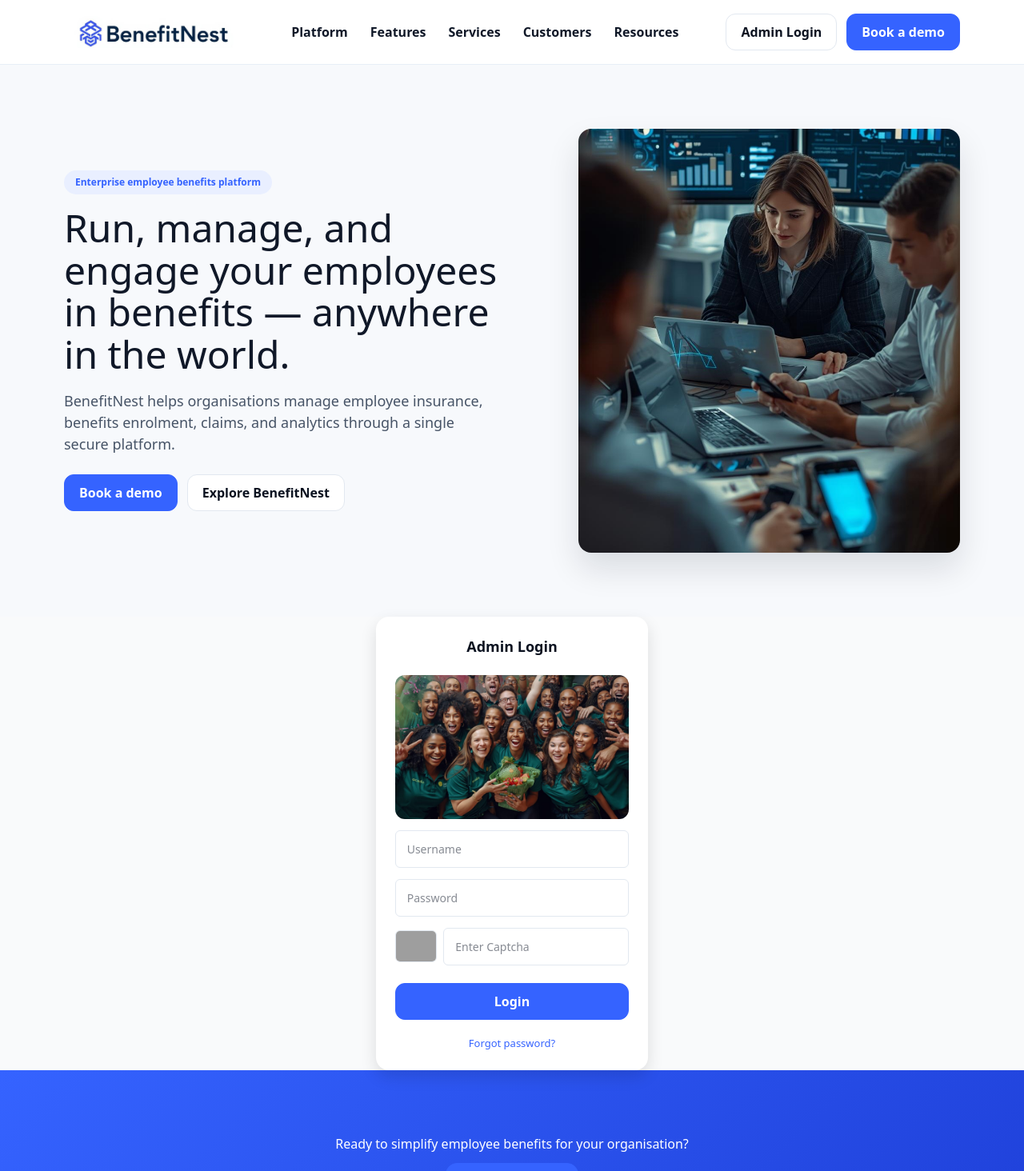
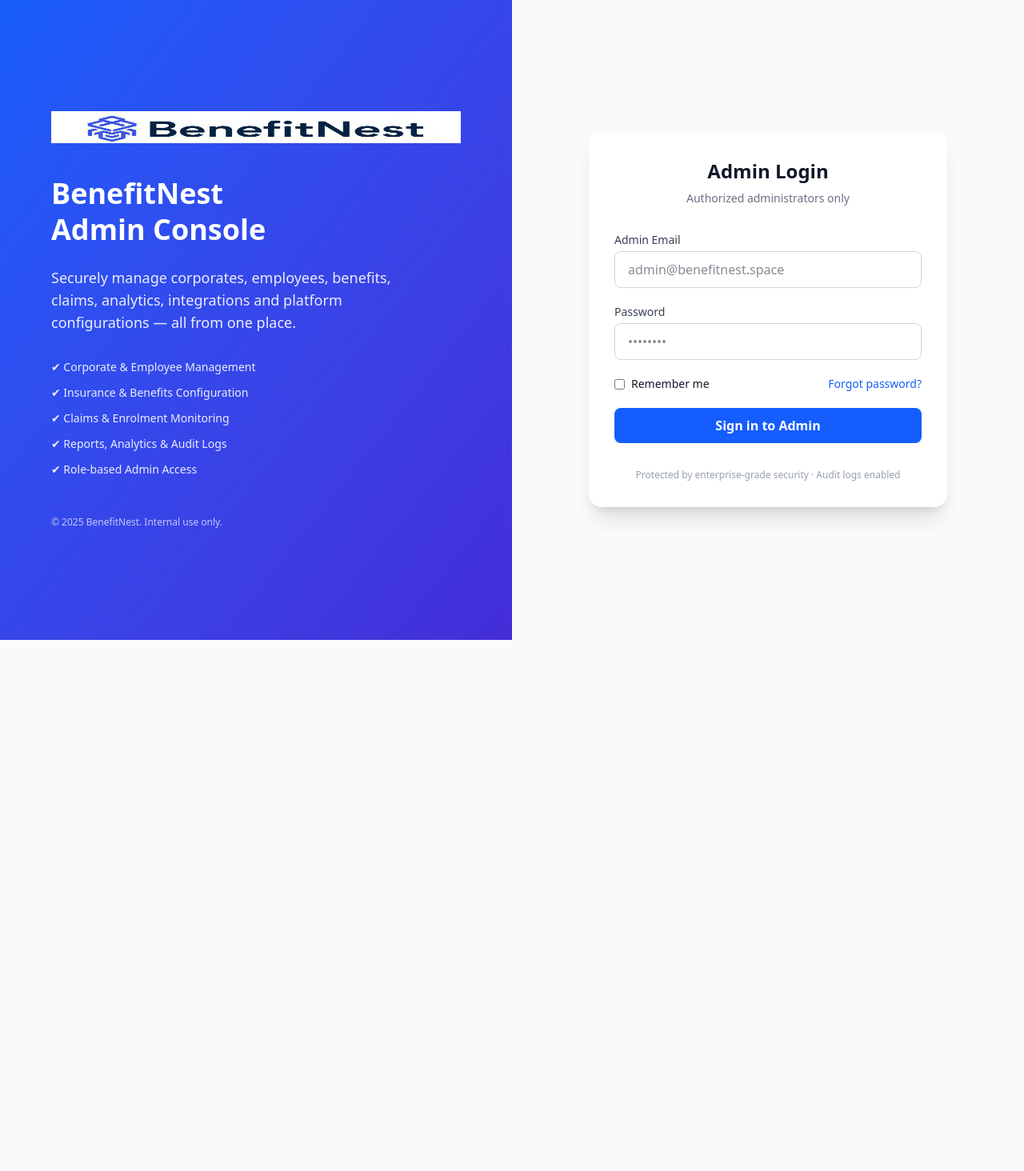
Before and after one commit to sanjaisinghraj/benefitnest-frontend, a Next.js app: page /admin in a window 1280 px wide. Shown: the top 1464 px of the page at 80% size. After the commit the page ends 800 px from the top, so only its background shows below. Built offline with nearby package versions, Linux system fonts and the light colour scheme; grey boxes are pictures that could not be loaded.

Commit message:
changed admin/page.tsx file

```diff
--- a/app/admin/page.tsx
+++ b/app/admin/page.tsx
@@ -1,244 +1,132 @@
 "use client";
 
-import React from "react";
+import { useState } from "react";
 
-export default function Page() {
+export default function AdminLoginPage() {
+  const [email, setEmail] = useState("");
+  const [password, setPassword] = useState("");
+  const [loading, setLoading] = useState(false);
+  const [error, setError] = useState("");
+
+  const handleSubmit = async (e: React.FormEvent) => {
+    e.preventDefault();
+    setError("");
+    setLoading(true);
+
+    // basic validation (backend later)
+    if (!email || !password) {
+      setError("Email and password are required.");
+      setLoading(false);
+      return;
+    }
+
+    // TODO: connect real backend API
+    setTimeout(() => {
+      setLoading(false);
+    }, 1000);
+  };
+
   return (
-    <>
-      {/* HEADER */}
-      <header className="site-header">
-        <div className="container nav">
-          <a className="logo" href="/">
-            <img src="/images/marketing/logo.png" alt="BenefitNest" />
-          </a>
+    <div className="min-h-screen grid grid-cols-1 md:grid-cols-2 bg-gray-50">
+      {/* LEFT SIDE – BRAND / INFO */}
+      <div className="hidden md:flex flex-col justify-center px-16 bg-gradient-to-br from-blue-600 to-indigo-700 text-white">
+        <img
+          src="/images/marketing/logo.png"
+          alt="BenefitNest"
+          className="h-10 mb-10"
+        />
 
-          <nav className="menu">
-            <a href="#">Platform</a>
-            <a href="#">Features</a>
-            <a href="#">Services</a>
-            <a href="#">Customers</a>
-            <a href="#">Resources</a>
-          </nav>
+        <h1 className="text-4xl font-bold leading-tight mb-6">
+          BenefitNest <br /> Admin Console
+        </h1>
 
-          <div className="actions">
+        <p className="text-lg opacity-90 max-w-md">
+          Securely manage corporates, employees, benefits, claims, analytics,
+          integrations and platform configurations — all from one place.
+        </p>
 
+        <ul className="mt-8 space-y-3 text-sm opacity-90">
+          <li>✔ Corporate & Employee Management</li>
+          <li>✔ Insurance & Benefits Configuration</li>
+          <li>✔ Claims & Enrolment Monitoring</li>
+          <li>✔ Reports, Analytics & Audit Logs</li>
+          <li>✔ Role-based Admin Access</li>
+        </ul>
 
-<a
-  className="btn ghost"
-  href="https://admin.benefitnest.space/admin"
->
-  Admin Login
-</a>
-            <a className="btn primary" href="#">Book a demo</a>
+        <p className="mt-12 text-xs opacity-70">
+          © {new Date().getFullYear()} BenefitNest. Internal use only.
+        </p>
+      </div>
+
+      {/* RIGHT SIDE – LOGIN FORM */}
+      <div className="flex items-center justify-center px-6">
+        <div className="w-full max-w-md bg-white rounded-2xl shadow-xl p-8">
+          <div className="text-center mb-8">
+            <h2 className="text-2xl font-bold text-gray-900">
+              Admin Login
+            </h2>
+            <p className="text-sm text-gray-500 mt-2">
+              Authorized administrators only
+            </p>
+          </div>
+
+          {error && (
+            <div className="mb-4 text-sm text-red-600 bg-red-50 border border-red-200 rounded-lg px-4 py-2">
+              {error}
+            </div>
+          )}
+
+          <form onSubmit={handleSubmit} className="space-y-5">
+            <div>
+              <label className="block text-sm font-medium text-gray-700 mb-1">
+                Admin Email
+              </label>
+              <input
+                type="email"
+                placeholder="admin@benefitnest.space"
+                value={email}
+                onChange={(e) => setEmail(e.target.value)}
+                className="w-full rounded-lg border border-gray-300 px-4 py-2.5 focus:outline-none focus:ring-2 focus:ring-blue-600"
+              />
+            </div>
+
+            <div>
+              <label className="block text-sm font-medium text-gray-700 mb-1">
+                Password
+              </label>
+              <input
+                type="password"
+                placeholder="••••••••"
+                value={password}
+                onChange={(e) => setPassword(e.target.value)}
+                className="w-full rounded-lg border border-gray-300 px-4 py-2.5 focus:outline-none focus:ring-2 focus:ring-blue-600"
+              />
+            </div>
+
+            <div className="flex items-center justify-between text-sm">
+              <label className="flex items-center gap-2">
+                <input type="checkbox" className="rounded border-gray-300" />
+                Remember me
+              </label>
+              <a href="#" className="text-blue-600 hover:underline">
+                Forgot password?
+              </a>
+            </div>
+
+            <button
+              type="submit"
+              disabled={loading}
+              className="w-full bg-blue-600 text-white py-2.5 rounded-lg font-semibold hover:bg-blue-700 transition disabled:opacity-60"
+            >
+              {loading ? "Signing in..." : "Sign in to Admin"}
+            </button>
+          </form>
+
+          <div className="mt-8 text-center text-xs text-gray-400">
+            Protected by enterprise-grade security · Audit logs enabled
           </div>
         </div>
-      </header>
-
-      {/* HERO */}
-      <section className="hero">
-        <div className="container hero-grid">
-          <div className="hero-copy">
-            <span className="badge">Enterprise employee benefits platform</span>
-
-            <h1>Run, manage, and engage your employees in benefits — anywhere in the world.</h1>
-            <p>
-              BenefitNest helps organisations manage employee insurance, benefits enrolment, claims, and analytics through a single secure platform.
-            </p>
-            <div className="hero-actions">
-              <a className="btn primary" href="#">Book a demo</a>
-              <a className="btn ghost" href="#features">Explore BenefitNest</a>
-            </div>
-          </div>
-          <div className="hero-media">
-            <img
-              className="hero-illustration"
-              src="/images/marketing/hero-illustration.jpg"
-              alt="Employee benefits platform overview"
-            />
-          </div>
-        </div>
-      </section>
-
-
-
-{/* ADMIN LOGIN BOX */}
-<div className="login-box">
-  <form>
-    <h3 className="login-title">Admin Login</h3>
-
-    {/* Image */}
-    <div className="login-image">
-      <img src="/images/marketing/story-lendlease.jpg" alt="Admin Login" />
+      </div>
     </div>
-
-    <input type="text" placeholder="Username" className="login-input" />
-    <input type="password" placeholder="Password" className="login-input" />
-
-    {/* Captcha */}
-    <div className="captcha">
-      <img src="/images/captcha-placeholder.png" alt="Captcha" />
-      <input type="text" placeholder="Enter Captcha" className="login-input" />
-    </div>
-
-    <button type="submit" className="btn primary login-btn">Login</button>
-    <a href="#" className="forgot-link">Forgot password?</a>
-  </form>
-</div>
-
-
-      {/* CTA */}
-      <section className="cta">
-        <div className="container cta-inner">
-          <h2>Ready to simplify employee benefits for your organisation?</h2>
-          <a className="btn primary large" href="#">Book a demo</a>
-          <p className="cta-note">Built for Indian enterprises. Scalable globally.</p>
-        </div>
-      </section>
-
-      {/* FOOTER */}
-      <footer className="site-footer">
-        <div className="container">
-          <p>© {new Date().getFullYear()} BenefitNest. All rights reserved.</p>
-        </div>
-      </footer>
-
-      {/* Styles */}
-      <style jsx>{`
-        /* Base */
-        * { box-sizing: border-box; }
-        body { font-family: Inter, system-ui, -apple-system, BlinkMacSystemFont, sans-serif; color: #0b1220; background: #f7f9fc; }
-        a { text-decoration: none; color: inherit; }
-
-        .container { max-width: 1200px; margin: 0 auto; padding: 0 40px; }
-
-
-/* Admin Login Box */
-.login-box {
-  flex: 1;
-  display: flex;
-  justify-content: center;
-}
-
-.login-box form {
-  display: flex;
-  flex-direction: column;
-  gap: 14px;
-  align-items: stretch;
-  background: #ffffff;
-  padding: 24px;
-  border-radius: 16px;
-  box-shadow: 0 8px 20px rgba(0,0,0,0.12);
-  max-width: 400px;   /* bigger box */
-}
-
-.login-title {
-  font-size: 18px;
-  font-weight: 700;
-  margin-bottom: 8px;
-  text-align: center;
-  color: #0b1220;
-}
-
-.login-image {
-  width: 100%;
-  height: 180px;
-  overflow: hidden;
-  border-radius: 12px;
-}
-
-.login-image img {
-  width: 100%;
-  height: 100%;
-  object-fit: cover;   /* restrict image to box size */
-}
-
-.login-input {
-  padding: 12px 14px;
-  border: 1px solid #e2e8f0;
-  border-radius: 6px;
-  font-size: 14px;
-}
-
-.captcha {
-  display: flex;
-  gap: 8px;
-  align-items: center;
-}
-
-.captcha img {
-  height: 40px;
-  border: 1px solid #e2e8f0;
-  border-radius: 6px;
-}
-
-.login-btn {
-  width: 100%;
-  margin-top: 8px;
-}
-
-.forgot-link {
-  font-size: 13px;
-  text-align: center;
-  color: #3563ff;
-  margin-top: 6px;
-}
-
-
-        /* Header */
-        .site-header { background: #fff; border-bottom: 1px solid #e8eef7; position: sticky; top: 0; z-index: 50; }
-        .nav { height: 80px; display: flex; align-items: center; justify-content: space-between; }
-        .logo img { height: 40px; display: block; }
-        .menu { display: flex; gap: 28px; font-weight: 600; }
-        .menu a { position: relative; }
-        .menu a::after { content: ""; position: absolute; left: 0; bottom: -6px; width: 0; height: 2px; background: #3563ff; transition: width .2s ease; }
-        .menu a:hover::after { width: 100%; }
-        .actions { display: flex; gap: 12px; }
-        .btn { padding: 10px 18px; border-radius: 12px; font-weight: 600; border: 1px solid #3563ff; color: #3563ff; background: #fff; transition: transform .08s ease, box-shadow .2s ease, background .2s ease, color .2s ease; }
-        .btn:hover { transform: translateY(-1px); box-shadow: 0 10px 24px rgba(53, 99, 255, 0.2); }
-        .btn.primary { background: #3563ff; color: #fff; }
-        .btn.ghost { border-color: #e2e8f0; color: #0b1220; }
-        .btn.large { padding: 14px 24px; border-radius: 14px; font-size: 18px; }
-
-        /* Hero */
-        .hero { padding: 80px 0; background: #f7f9fc; }
-        .hero-grid { display: grid; grid-template-columns: 1.1fr 0.9fr; gap: 60px; align-items: center; }
-        .badge { display: inline-block; padding: 6px 14px; border-radius: 999px; background: #e9efff; color: #3563ff; font-size: 12px; font-weight: 700; margin-bottom: 16px; }
-        h1 { font-size: 48px; line-height: 1.1; margin-bottom: 18px; }
-        .hero p { font-size: 18px; color: #475467; max-width: 540px; }
-        .hero-actions { display: flex; gap: 12px; margin-top: 24px; }
-        .hero-illustration { width: 100%; max-width: 560px; border-radius: 16px; box-shadow: 0 20px 40px rgba(11,18,32,0.12); }
-
-        /* Sections */
-        .section { padding: 80px 0; background: #fff; }
-        .section.alt { background: #f7f9fc; }
-        .split { display: grid; grid-template-columns: 1fr 1fr; align-items: center; gap: 60px; }
-        .feature-cta { margin-top: 18px; }
-        .feature-img { width: 100%; max-width: 520px; border-radius: 16px; box-shadow: 0 16px 32px rgba(11,18,32,0.1); }
-
-        /* CTA */
-        .cta { padding: 80px 0; background: linear-gradient(135deg, #3563ff, #1e3fd8); color: #fff; text-align: center; }
-        .cta-inner { display: flex; flex-direction: column; align-items: center; gap: 12px; }
-        .cta-note { opacity: 0.9; }
-
-        /* Footer */
-        .site-footer { background: #0b1220; color: #cbd5e1; padding: 24px 0; text-align: center; font-size: 14px; }
-
-        /* Responsive */
-        @media (max-width: 1024px) {
-          .hero-grid, .split { grid-template-columns: 1fr; }
-          .feature-grid { grid-template-columns: repeat(2, 1fr); }
-          .feature-grid.compact { grid-template-columns: repeat(2, 1fr); }
-          .overview-grid { grid-template-columns: repeat(2, 1fr); }
-          .stories { grid-template-columns: 1fr 1fr; }
-          .resources { grid-template-columns: 1fr 1fr; }
-        }
-        @media (max-width: 640px) {
-          .menu { display: none; }
-          h1 { font-size: 36px; }
-          .feature-grid, .resources { grid-template-columns: 1fr; }
-          .stories { grid-template-columns: 1fr; }
-        }
-      `}</style>
-    </>
   );
 }
```
